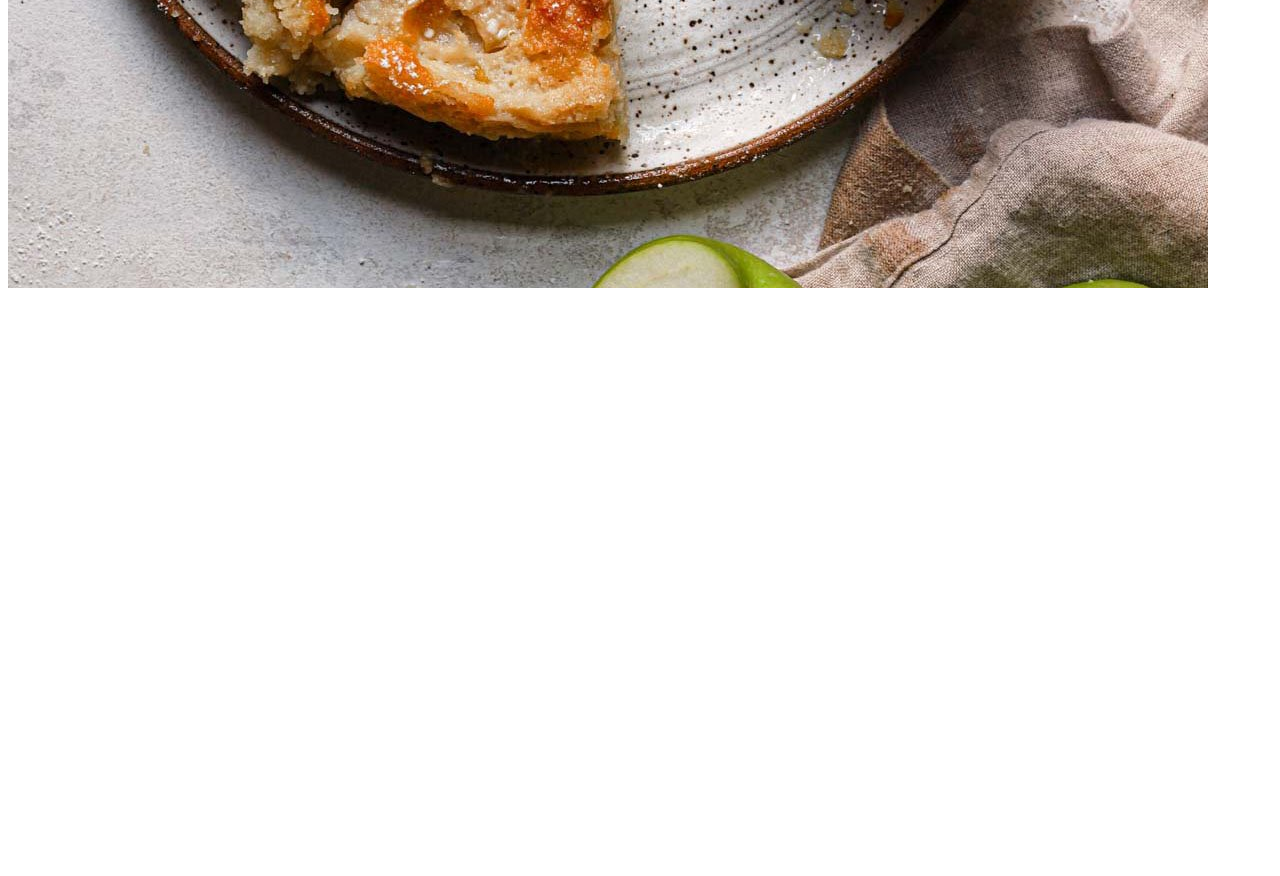
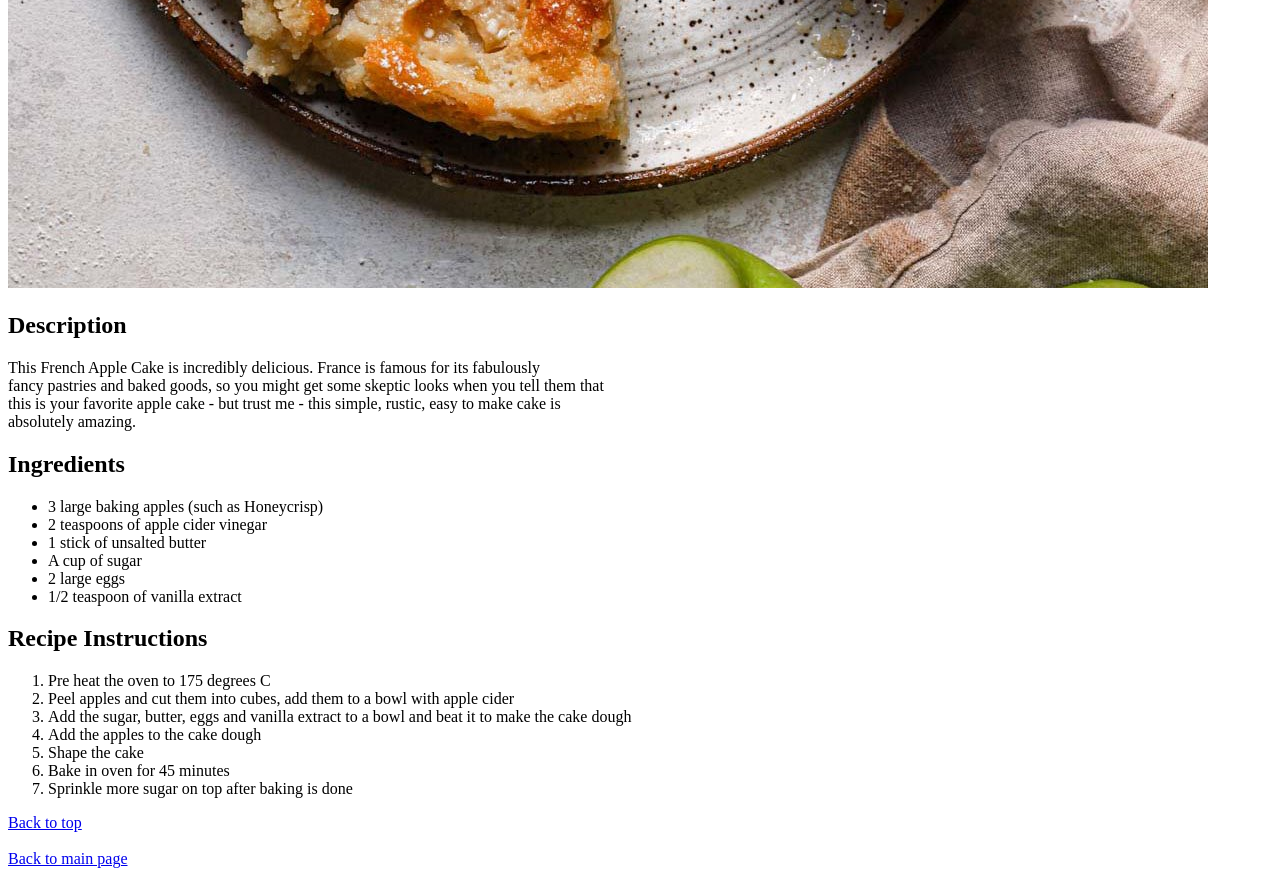
Before and after one commit to BlazedEngima/odin-recipes, a plain HTML site: page recipes/apple_pie.html in a window 1280 px wide. Shown: the part 992-1868 px from the top of the page. Before the commit the page ends 1292 px from the top, so only its background shows below. Drawn offline with Linux system fonts and the light colour scheme.

Commit message:
Added content to apple_pie.html
Listed ingredients, recipe instructions, and navigation buttons

```diff
--- a/recipes/apple_pie.html
+++ b/recipes/apple_pie.html
@@ -7,7 +7,41 @@
   </head>
 
   <body>
+    <a id="top"></a>
     <h1>French Apple Cake</h1>
     <img src="../images/apple_pie.jpg" alt="A picture of the French apple cake">
+
+    <h2>Description</h2>
+    <p>
+      This French Apple Cake is incredibly delicious. France is famous for its fabulously <br>
+      fancy pastries and baked goods, so you might get some skeptic looks when you tell them that <br>
+      this is your favorite apple cake - but trust me - this simple, rustic, easy to make cake is <br>
+      absolutely amazing.
+    </p>
+
+    <h2>Ingredients</h2>
+    <ul>
+      <li>3 large baking apples (such as Honeycrisp)</li>
+      <li>2 teaspoons of apple cider vinegar</li>
+      <li>1 stick of unsalted butter</li>
+      <li>A cup of sugar</li>
+      <li>2 large eggs</li>
+      <li>1/2 teaspoon of vanilla extract</li>
+    </ul>
+
+    <h2>Recipe Instructions</h2>
+    <ol>
+      <li>Pre heat the oven to 175 degrees C</li>
+      <li>Peel apples and cut them into cubes, add them to a bowl with apple cider</li>
+      <li>Add the sugar, butter, eggs and vanilla extract to a bowl and beat it to make the cake dough</li>
+      <li>Add the apples to the cake dough</li>
+      <li>Shape the cake</li>
+      <li>Bake in oven for 45 minutes</li>
+      <li>Sprinkle more sugar on top after baking is done</li>
+    </ol>
+
+    <a href="#top">Back to top</a> <br> <br>
+
+    <a href="../index.html">Back to main page</a>
   </body>
 </html>
```
